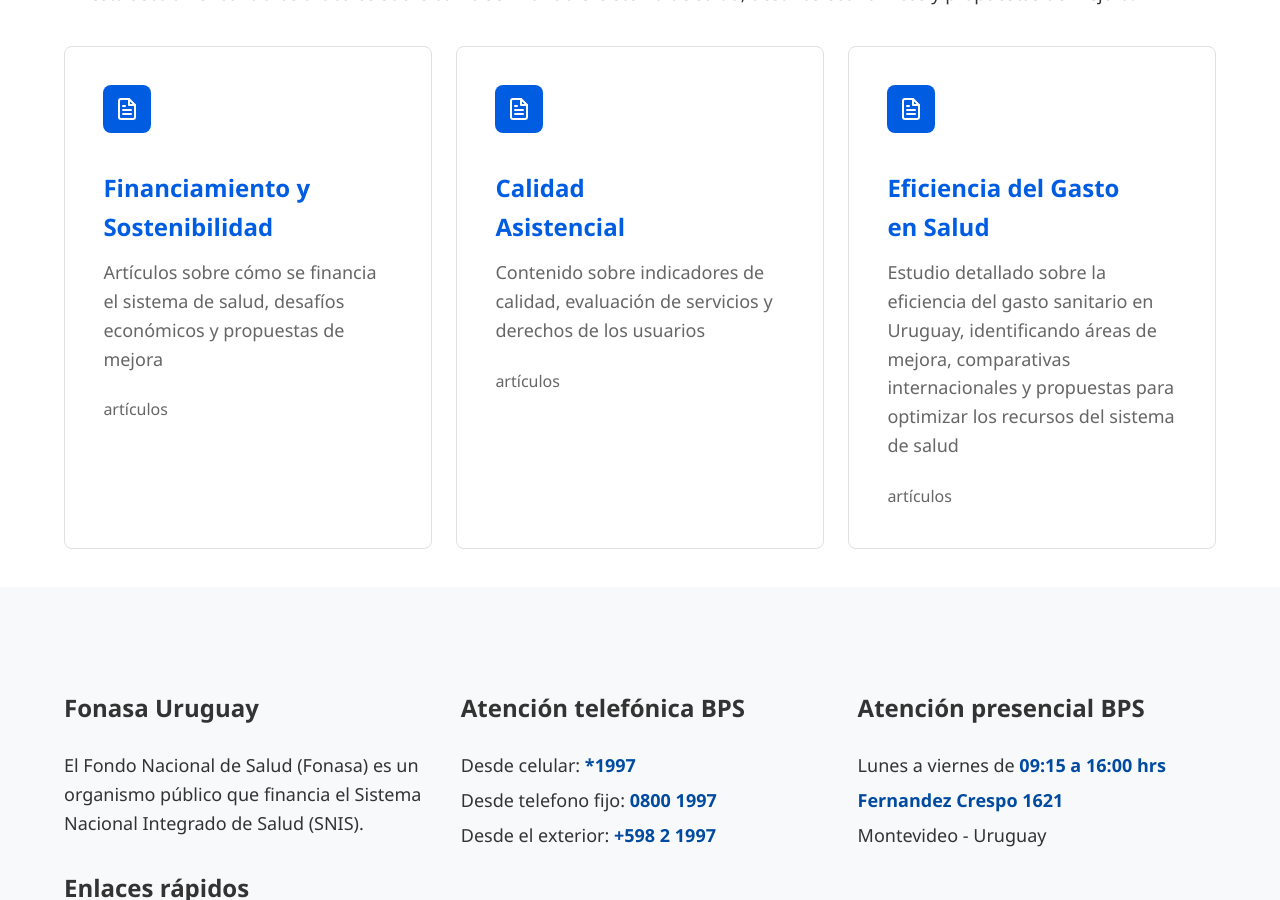
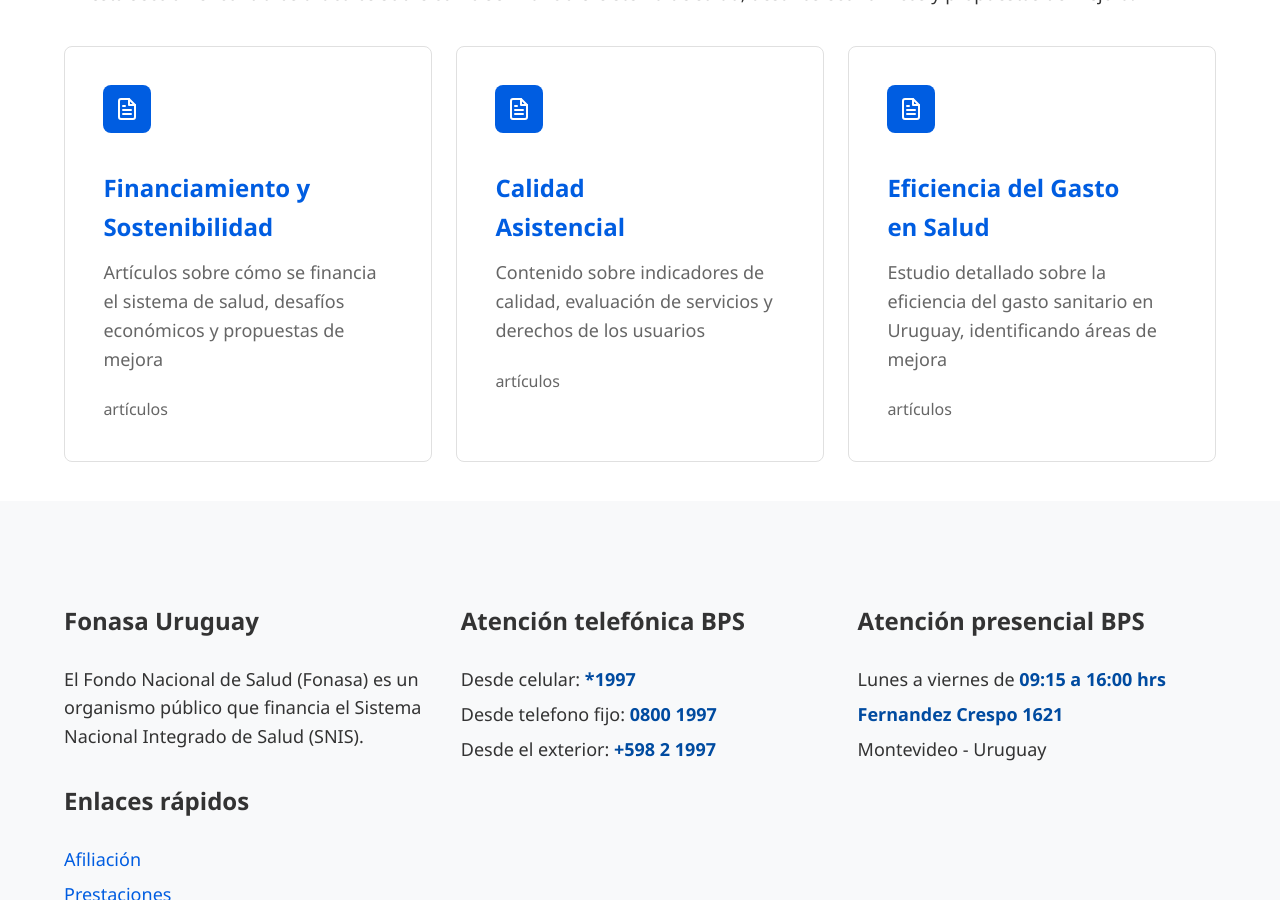
Before and after one commit to JoseAtel/fonasa.info, a Jekyll site: the page built from financiamiento-sostenibilidad/index.md, in a window 1280 px wide and 900 px high, scrolled down 862 px. Built offline with Jekyll 4.4.1, drawn with Linux system fonts in a browser that asks for light colours.

Commit message:
Actualizacion

```diff
--- a/financiamiento-sostenibilidad/index.md
+++ b/financiamiento-sostenibilidad/index.md
@@ -54,7 +54,7 @@
         </svg>
       </div>
       <h3>Eficiencia del Gasto<br/> en Salud</h3>
-      <p>Estudio detallado sobre la eficiencia del gasto sanitario en Uruguay, identificando áreas de mejora, comparativas internacionales y propuestas para optimizar los recursos del sistema de salud</p>
+      <p>Estudio detallado sobre la eficiencia del gasto sanitario en Uruguay, identificando áreas de mejora</p>
       <div class="article-count">{{ site.preguntas-frecuentes.size }} artículos</div>
     </a>
 
```
